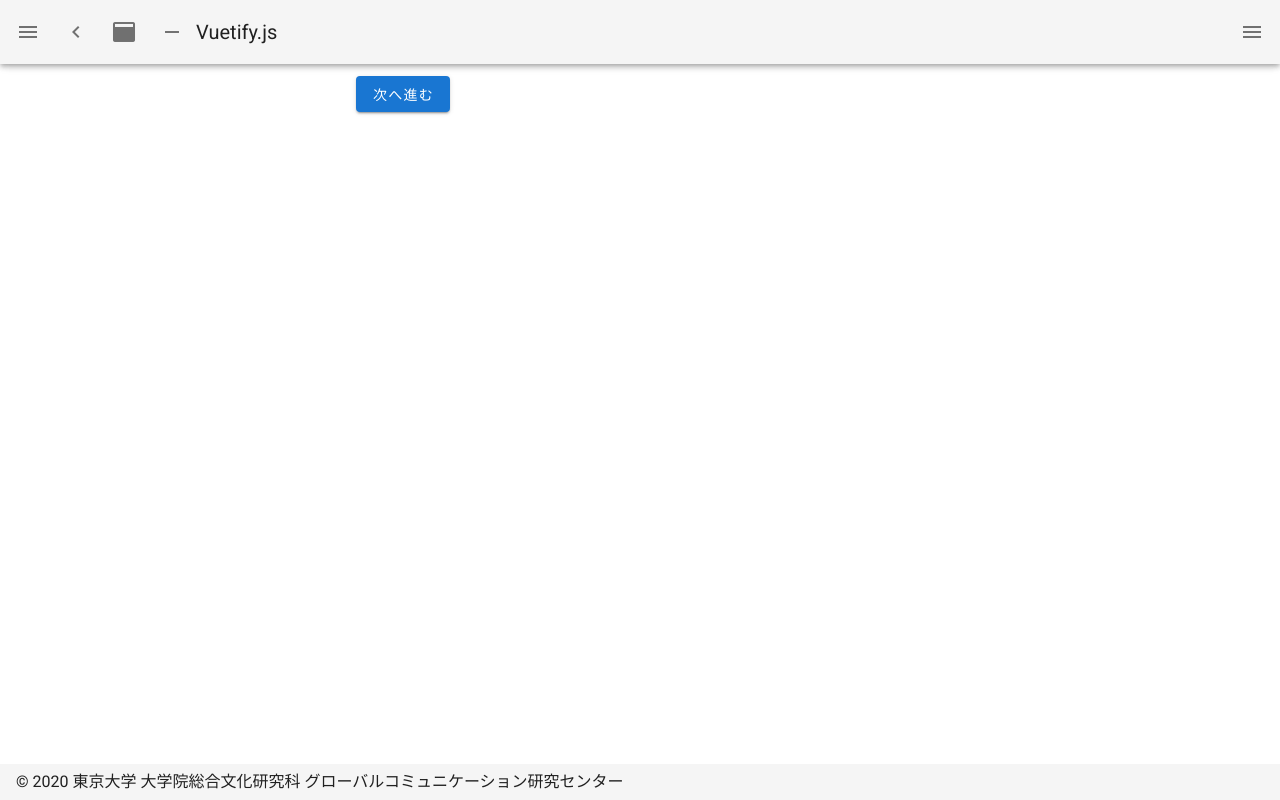
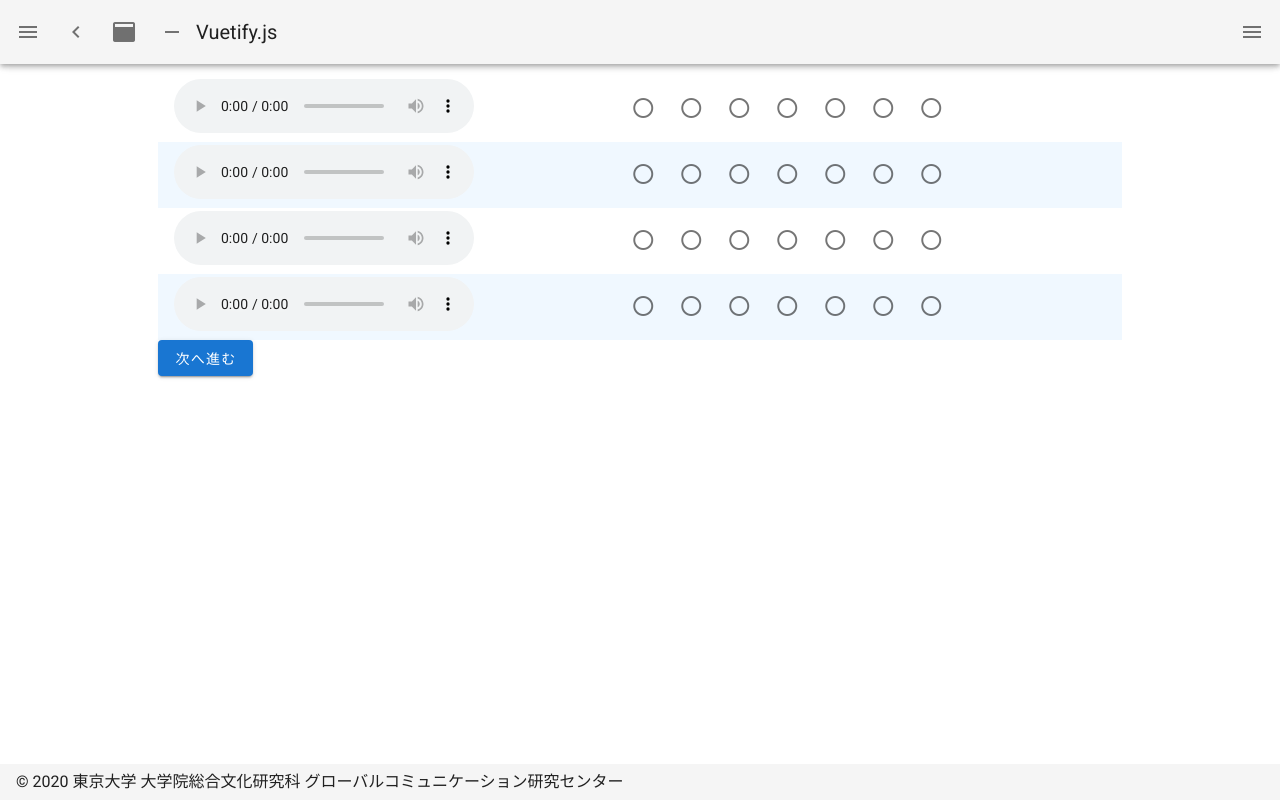
Before and after one commit to inoue0124/experiment-web, a Nuxt app in the folder front/: page /experiment in a window 1280 px wide. Built offline with nearby package versions, Linux system fonts and the light colour scheme.

Commit message:
実験画面のモックアップを作成

```diff
--- a/front/pages/experiment.vue
+++ b/front/pages/experiment.vue
@@ -1,7 +1,31 @@
 <template>
   <v-row justify="center" align="center">
-    <v-col cols="12" sm="8" md="6">
+    <v-col cols="12" sm="10" md="10">
 
+      <v-simple-table>
+        <template v-slot:default>
+          <tbody>
+            <tr
+              v-for="item in samples"
+              :key="item.key"
+            >
+              <td>
+                <audio controls>
+                  <source :src="item.url" type="audio/mpeg">
+                </audio>
+              </td>
+
+              <td>
+                <v-radio-group v-model="item.score" row>
+                  <div v-for="val in 7" :key="val">
+                    <v-radio :value=val></v-radio>
+                  </div>
+                </v-radio-group>
+              </td>
+            </tr>
+          </tbody>
+        </template>
+      </v-simple-table>
 
       <v-btn color="primary" @click="next">次へ進む</v-btn>
     </v-col>
@@ -11,7 +35,26 @@
 <script>
 export default {
   data() {
-    return {}
+    return {
+      samples: {
+        1 : {
+          url: "a",
+          score: 0
+        },
+        2 : {
+          url: "",
+          score: 0
+        },
+        3 : {
+          url: "",
+          score: 0
+        },
+        4 : {
+          url: "",
+          score: 0
+        }
+      }
+    }
   },
   methods: {
     next() {
@@ -20,3 +63,13 @@ export default {
   }
 }
 </script>
+
+<style lang="scss">
+  td {
+    background: #f0f8ff;
+    border-bottom: none !important;
+  }
+  tr:nth-child(odd) td {
+      background: #fff;
+  }
+</style>
```
